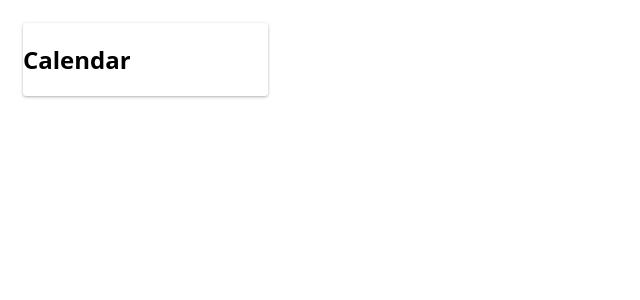
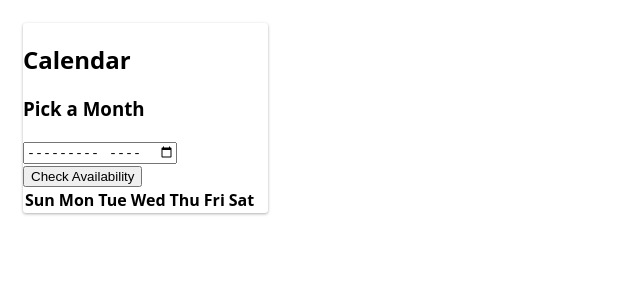
Before and after one commit to lee14k/calendar, a React (Create React App) app in the folder calendar/: page / in a window 1280 px wide. Shown: the top 300 px of the page, without its empty margins (0-640 px from the left). Built offline with nearby package versions, Linux system fonts and the light colour scheme.

Commit message:
updated some stuff

```diff
--- a/calendar/package.json
+++ b/calendar/package.json
@@ -13,7 +13,7 @@
     "react-dom": "^18.2.0",
     "react-moment": "^1.1.3",
     "react-router-dom": "^6.6.2",
-    "react-scripts": "5.0.1",
+    "react-scripts": "^5.0.1",
     "tail.datetime": "^0.4.13",
     "web-vitals": "^2.1.4"
   },
--- a/calendar/src/components/calendar.jsx
+++ b/calendar/src/components/calendar.jsx
@@ -1,22 +1,50 @@
 import React from 'react';
-import moment from 'moment';
 import './calendar.css'
+import moment from "moment";
+
 class Calendar extends React.Component {
+
   weekdayshort = moment.weekdaysShort();
 
+  weekdayshortname = this.weekdayshort.map(day => {
+    return (
+      <th key={day} className="week-day">
+        <td>{day}</td>
+      </th>
+    );
+  });
+
   render() {
-    return(
+    return (
 
-<div>
-<div className='tail-datetime-calendar'>
+      <div>
+        <div className='tail-datetime-calendar' >
 
-  <h2>Calendar</h2>
+          <h2>Calendar</h2>
+          <form className="calendar" >
+            <h3>Pick a Month</h3>
 
-<weekdayshortname/>
 
-</div>
-</div>
-    )}}
+            <input type="month">
+
+
+            </input>
+            <button type="submit">Check Availability</button>
+          </form>
+          <div>
+            {this.weekdayshortname}
+          </div>
+        </div>
+      </div>
+    )
+  }
+
+
+}
+
+
+
+
 
 
 
--- a/calendar/src/components/weekdayshort.jsx
+++ /dev/null
@@ -1,6 +0,0 @@
-let weekdayshortname = this.weekdayshort.map (day=> {
-    return (
-      <th key={day} className = 'week-day'>
-
-        {day}
-      </th>)})
```
Also changed, not shown: calendar/src/helpers.js (+16 -5 lines), 1 other file (tests, documents, lock files or other folders).
